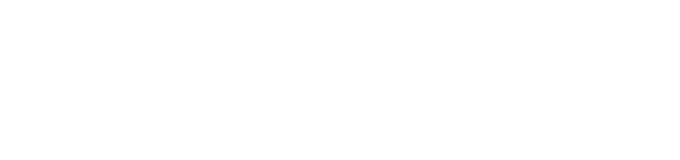
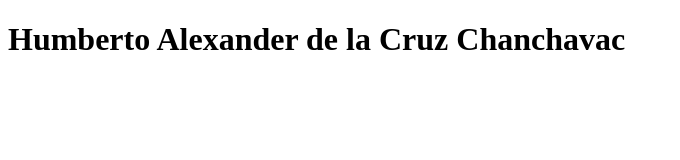
Before and after one commit to hdelacruz-2017473/hd-ejemplo, a plain HTML site: page index.html in a window 1280 px wide. Shown: the whole page, without its empty margins (0-680 px from the left). Drawn offline with Linux system fonts and the light colour scheme.

Commit message:
Se agregó el nombre del estudiante

```diff
--- a/index.html
+++ b/index.html
@@ -6,7 +6,9 @@
     <meta name="viewport" content="width=device-width, initial-scale=1.0">
     <title>Ejercicio</title>
 </head>
+
 <body>
+    <h1>Humberto Alexander de la Cruz Chanchavac</h1>
 
 </body>
 </html>
```
